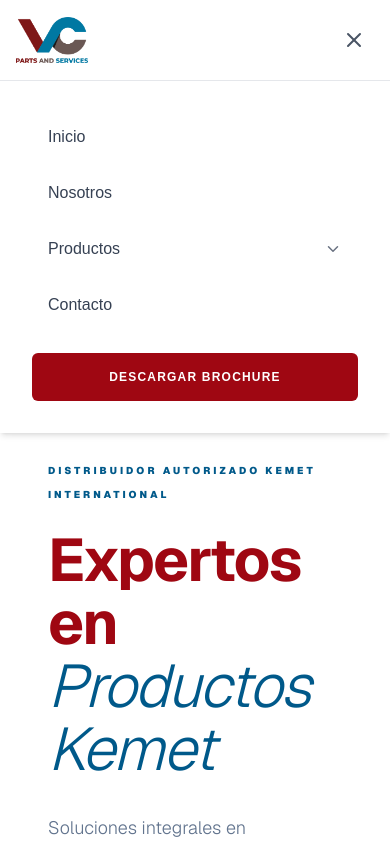
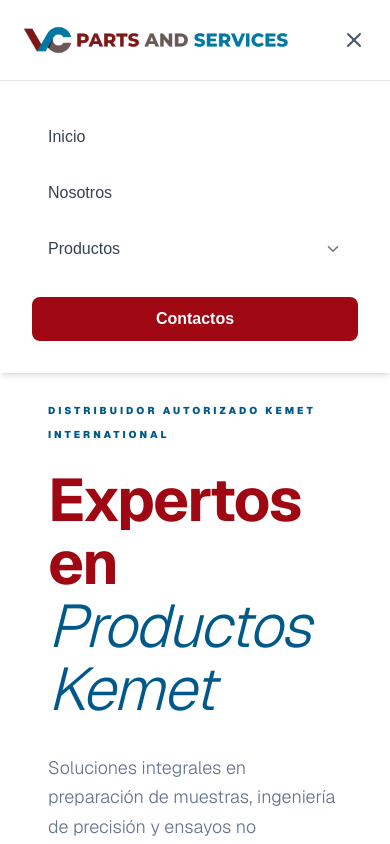
Before and after one commit to alancueva/vcpartsandservices, a Next.js app: page / in a window 390 px wide. Both pictures are taken after a click on the button 354 px from the left and 40 px from the top of the page. Shown: the top 844 px of the page. Built offline with nearby package versions, Linux system fonts and the light colour scheme.

Commit message:
cambio del nav, cambiando el logo haciendo uno nuevo para dispositivos movils, ajustando tambien el boton, quitando el boton de brochure y dejando el boton de contactos en su reemplazo

```diff
--- a/src/components/navbar.tsx
+++ b/src/components/navbar.tsx
@@ -114,7 +114,7 @@
     { nombre: "Nosotros", href: "/pages/nosotros" },
     // { nombre: 'Valores', href: '/pages/valores' },
     { nombre: "Productos", href: "#productos", dropdown: "productos" },
-    { nombre: "Contacto", href: "/pages/contacto" },
+    // { nombre: "Contacto", href: "/pages/contacto" },
     // { nombre: 'Servicios', href: '#servicios', dropdown: 'servicios' },
     // { nombre: "Marcas", href: "/pages/marcas" },
     // { nombre: "Industrias", href: "/pages/industrias" },
@@ -163,14 +163,22 @@
             {/* Logo */}
             <Link href="/" className="flex items-center gap-3 group">
               {/* Logo */}
-              <div className="relative w-18 h-18 lg:w-25 lg:h-25 flex-shrink-0">
+              <div className="relative w-70 h-70 lg:w-25 lg:h-25 flex-shrink-0">
                 <Image
                   src="/logo.png" // ruta dentro de /public
                   alt="VC Parts and Services - Logo empresa de soluciones industriales en Perú"
                   fill
-                  className="object-contain rounded-lg transition-transform duration-200 group-hover:scale-105"
+                  className="hidden md:block lg:block object-contain rounded-lg transition-transform duration-200 group-hover:scale-105"
                   priority
                   sizes="(max-width: 768px) 72px, 100px"
+                />
+
+                <Image
+                  src="/logo-vertical-vc-ps.png" // ruta dentro de /public
+                  alt="VC Parts and Services - Logo empresa de soluciones industriales en Perú"
+                  fill
+                  className="block md:hidden lg:hidden object-contain rounded-lg transition-transform duration-200 group-hover:scale-105"
+                  priority
                 />
               </div>
 
@@ -211,7 +219,7 @@
 
                     {/* Mega Menu Dropdown */}
                     {link.dropdown && activeDropdown === link.dropdown && (
-                      <div className="absolute top-full left-0 mt-2 w-screen max-w-4xl -ml-120 bg-white rounded-lg shadow-2xl border border-gray-100 p-6 animate-fadeIn">
+                      <div className="absolute top-full left-0 mt-2 w-screen max-w-4xl -ml-160 bg-white rounded-lg shadow-2xl border border-gray-100 p-6 animate-fadeIn">
                         <div className="grid grid-cols-2 gap-4">
                           {(link.dropdown === "productos"
                             ? productos
@@ -241,13 +249,13 @@
 
               {/* CTA Buttons */}
               <div className="flex items-center gap-3">
-                {/*<Link
+                <Link
                   href="/pages/contacto"
-                  className="px-6 py-2.5 border border-red-700 text-red-700 rounded-lg font-semibold transition hover:bg-red-700 hover:text-white hover:shadow-lg transform hover:-translate-y-0.5 flex items-center justify-center"
+                  className="px-6 py-2 bg-red-800 text-white rounded-lg font-semibold transition hover:bg-red-600 hover:text-white hover:shadow-lg transform hover:-translate-y-0.5 flex items-center justify-center"
                 >
-                  <Mail size={18} className="mr-2" />
-                  Contacto
-                </Link>*/}
+                  {/*<Mail size={18} className="mr-2" />*/}
+                  Contactos
+                </Link>
                 {/*<Link
                   href="/brochure/VC-BROCHURE.pdf" // Ruta al archivo PDF en la carpeta public
                   className="px-6 py-2.5 border border-blue-700 text-blue-700  rounded-lg font-semibold hover:bg-blue-700 hover:text-white hover:shadow-lg transform hover:-translate-y-0.5 transition flex items-center justify-center"
@@ -258,14 +266,14 @@
                   BROCHURE
                 </Link>*/}
 
-                <a
+                {/*<a
                   href="/brochure/VC-BROCHURE.pdf"
                   target="_blank"
                   rel="noopener noreferrer"
                   className="px-8 py-2.5 bg-red-800 text-white text-[11px]  rounded-md font-bold uppercase tracking-[0.2em] hover:bg-red-600 transition-all shadow-sm hover:shadow-md"
                 >
                   Brochure
-                </a>
+                </a>*/}
               </div>
             </div>
 
@@ -347,15 +355,15 @@
                   );
                 })}
                 <div className="pt-4 space-y-2">
-                  {/*<Link
+                  <Link
                     href="/pages/contacto"
-                    className="px-6 py-2.5 border border-red-700 text-red-700 rounded-lg font-semibold transition hover:bg-red-700 hover:text-white hover:shadow-lg transform hover:-translate-y-0.5 flex items-center justify-center"
+                    className="px-6 py-2.5 bg-red-800 text-white rounded-lg font-semibold transition hover:bg-red-600 hover:text-white hover:shadow-lg transform hover:-translate-y-0.5 flex items-center justify-center"
                     onClick={() => setIsMobileMenuOpen(false)}
                   >
-                    <Mail size={18} className="mr-2" />
-                    Contacto
+                    {/*<Mail size={18} className="mr-2" />*/}
+                    Contactos
                   </Link>
-                  <Link
+                  {/*<Link
                     href="/brochure/VC-BROCHURE.pdf" // Ruta al archivo PDF en la carpeta public
                     className="px-6 py-2.5 border border-blue-700 text-blue-700  rounded-lg font-semibold hover:bg-blue-700 hover:text-white hover:shadow-lg transform hover:-translate-y-0.5 transition flex items-center justify-center"
                     target="_blank" // Abre el enlace en una nueva pestaña
@@ -366,7 +374,7 @@
                     BROCHURE
                   </Link>*/}
 
-                  <a
+                  {/*<a
                     href="/brochure/VC-BROCHURE.pdf"
                     target="_blank"
                     rel="noopener noreferrer"
@@ -374,7 +382,7 @@
                     onClick={() => setIsMobileMenuOpen(false)}
                   >
                     Descargar Brochure
-                  </a>
+                  </a>*/}
                 </div>
               </div>
             </div>
```
Also changed, not shown: public/logo-vertical-vc-ps.png (added).
